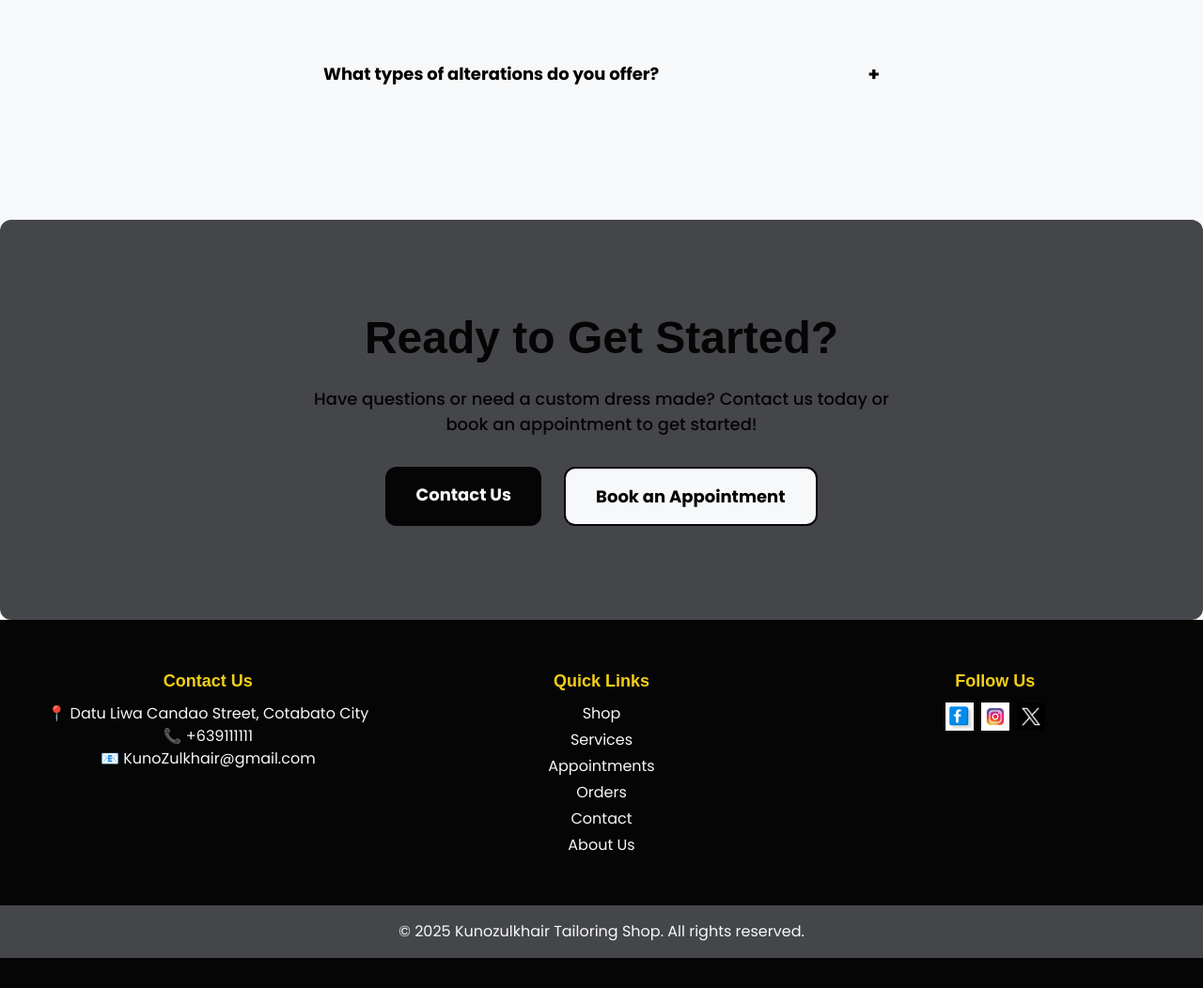
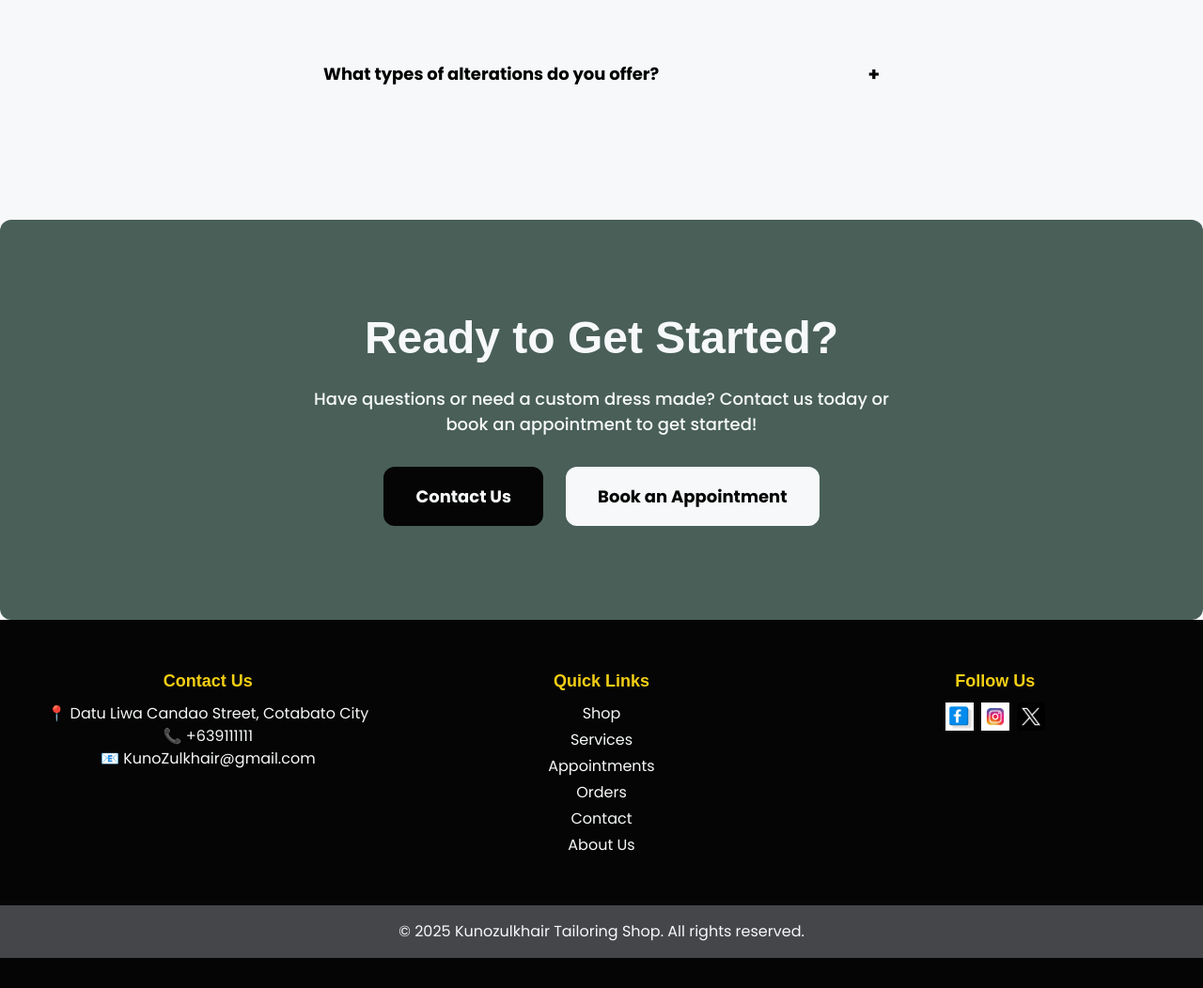
Before and after one commit to EbadShelby/Kunozulkhair-Tailoring-Shop, a PHP site: page /services.html in a window 1280 px wide. Shown: the part 2577-3629 px from the top of the page at 94% size. Run offline with PHP 8.4, Linux system fonts and the light colour scheme; some web fonts are replaced.

Commit message:
hover practice | services page

```diff
--- a/css/pages/services.css
+++ b/css/pages/services.css
@@ -318,8 +318,8 @@
 .contact-cta {
   text-align: center;
   padding: var(--spacing-800) var(--spacing-200);
-  background: var(--clr-neutral-400);
-  color: var(--clr-neutral-900);
+  background: var(--clr-secondary);
+  color: var(--clr-neutral-100);
   border-radius: var(--size-xs);
 }
 
@@ -356,19 +356,21 @@
 .btn--primary {
   background: var(--clr-neutral-900);
   color: var(--clr-neutral-100);
+  border: 2px solid var(--clr-neutral-900);
 }
 
 .btn--primary:hover {
   background: var(--clr-secondary);
+  color: var(--clr-neutral-900);
 }
 
 .btn--secondary {
   background: var(--clr-neutral-100);
   color: var(--clr-neutral-900);
-  border: 2px solid var(--clr-neutral-900);
+  border: 2px solid var(--clr-neutral-100);
 }
 
 .btn--secondary:hover {
-  background: var(--clr-neutral-400);
+  background: var(--clr-secondary);
   color: var(--clr-neutral-100);
 }
```
